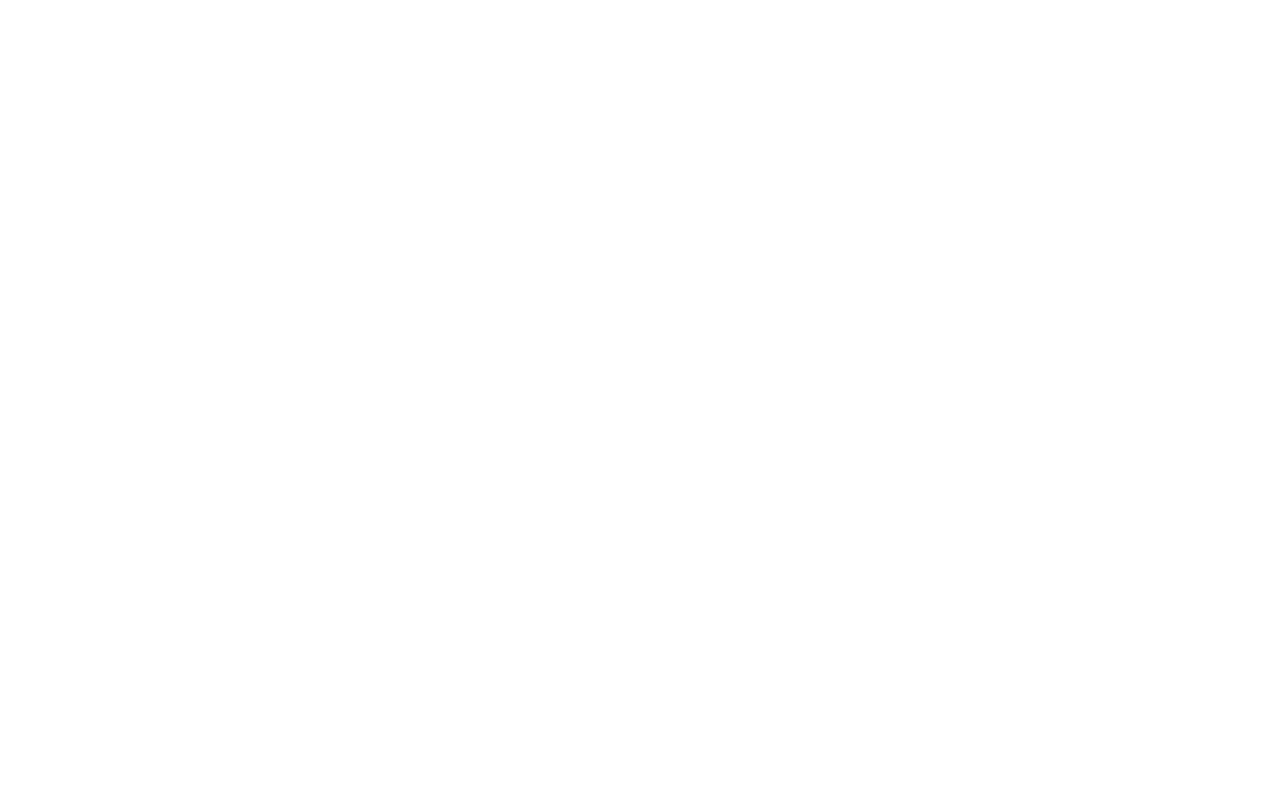
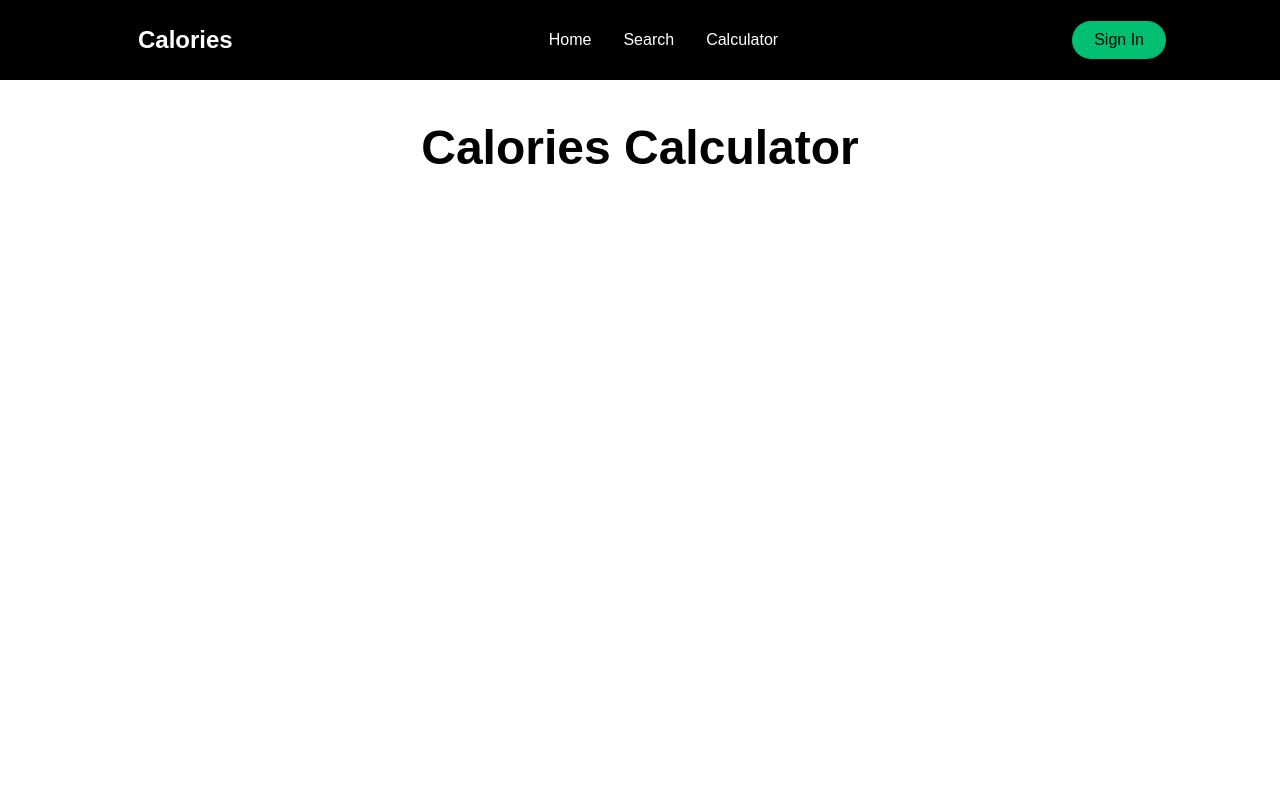
Before and after one commit to ApichayaT/FinalProject, a React (Create React App) app: page /calculator in a window 1280 px wide. Before the commit this address had no page. Shown: the top 800 px of the page. Built offline with nearby package versions, Linux system fonts and the light colour scheme.

Commit message:
cal navbar

```diff
--- a/src/App.js
+++ b/src/App.js
@@ -3,12 +3,15 @@
 import { BrowserRouter as Router, Route, Routes } from 'react-router-dom';
 import Home from './pages';
 import SigninPage from './pages/signin'
+import CalculatorPage from './pages/calculator'
+
 
 function App() {
   return (
     <Router>
       <Routes>
         <Route path="/" element={<Home/>} exact />
+        <Route path="/calculator" element={<CalculatorPage/>} exact />
         <Route path="/signin" element={<SigninPage/>} exact />
       </Routes>
     </Router>
--- a/src/components/Calculator/CalculatorElements.js
+++ b/src/components/Calculator/CalculatorElements.js
@@ -0,0 +1,40 @@
+import styled from "styled-components";
+import { Link } from "react-router-dom";
+
+
+export const CalH1 = styled.h1`
+    color: #000;
+    font-size: 48px;
+    text-align: center;
+    margin: 120px 0;
+
+    @media screen and (max-width: 768px) {
+        font-size: 40px;
+    }
+
+    @media screen and (max-width: 480px) {
+        font-size: 32px;
+    }
+`
+export const Container = styled.div`
+    min-height: 692px;
+    // position: fixed;
+    // bottom: 0;
+    // left: 0;
+    // right: 0;
+    // top: 0;
+    // z-index: 0;
+    // overflow: hidden;
+    // background: linear-gradient(
+    //     180deg,
+    //     rgba(1, 147, 86, 1) 0%,
+    //     rgba(10, 201, 122, 1) 100%
+    // )
+    background: #fff;
+`
+
+export const FormLabel = styled.label`
+    margin-bottom: 8px;
+    font-size: 14px;
+    color: #fff;
+`
--- a/src/components/Calculator/index.js
+++ b/src/components/Calculator/index.js
@@ -0,0 +1,51 @@
+import React from 'react'
+import { CalH1, Container } from './CalculatorElements'
+// import Radio from '@mui/material/Radio';
+// import RadioGroup from '@mui/material/RadioGroup';
+// import FormControlLabel from '@mui/material/FormControlLabel';
+// import FormControl from '@mui/material/FormControl';
+// import FormLabel from '@mui/material/FormLabel';
+// import Box from '@mui/material/Box';
+// import TextField from '@mui/material/TextField';
+// import Button from '@mui/material/Button';
+// import Stack from '@mui/material/Stack';
+
+export const Calculator = () => {
+  return (
+    <>
+    <Container>
+      <CalH1>Calories Calculator</CalH1>
+      {/* <FormControl>
+        <FormLabel id="demo-row-radio-buttons-group-label">Gender</FormLabel>
+      <RadioGroup
+        row
+        aria-labelledby="demo-row-radio-buttons-group-label"
+        name="row-radio-buttons-group"
+      >
+        <FormControlLabel value="female" control={<Radio />} label="Female" />
+        <FormControlLabel value="male" control={<Radio />} label="Male" />
+      </RadioGroup>
+    </FormControl>
+
+    <Box
+      component="form"
+      sx={{
+        '& > :not(style)': { m: 1, width: '25ch' },
+      }}
+      noValidate
+      autoComplete="off"
+    />
+      <FormLabel >Weight</FormLabel>
+      <TextField id="outlined-basic" label="kg" variant="outlined" />
+      <FormLabel >Height</FormLabel>
+      <TextField id="outlined-basic" label="cm" variant="outlined" />
+      <FormLabel >Age</FormLabel>
+      <TextField id="outlined-basic" label="year" variant="outlined" />
+      <Stack direction="row" spacing={2}>
+        <Button variant="outlined">Calculate</Button>
+      </Stack>     */}
+      </Container>
+    </>
+  )
+}
+ export default Calculator
--- a/src/components/InfoSection/Data.js
+++ b/src/components/InfoSection/Data.js
@@ -1,5 +1,5 @@
 export const homeObjOne = {
-    id: 'search',
+    id: 'search1',
     lightBg: false,
     lightText: true,
     lightTextDesc: true,
--- a/src/components/Navbar/NavbarElements.js
+++ b/src/components/Navbar/NavbarElements.js
@@ -3,7 +3,8 @@
 import { Link as LinkS } from 'react-scroll'
 
 export const Nav = styled.nav`
-    background: ${({scrollNav}) => (scrollNav ? '#000' : 'transpaarent')}
+    // background: ${({scrollNav}) => (scrollNav ? '#000' : 'transpaarent')}
+    background: #000;
     height: 80px;
     margin-top: -80px;
     display: flex;
--- a/src/components/Navbar/index.js
+++ b/src/components/Navbar/index.js
@@ -51,7 +51,7 @@
               >Home</NavLinks>
             </NavItem>
             <NavItem>
-              <NavLinks to="search"
+              <NavLinks to="search1"
               smooth={true}
               duration={500}
               spy={true}
--- a/src/pages/calculator.js
+++ b/src/pages/calculator.js
@@ -0,0 +1,22 @@
+import React, {useState} from 'react'
+import Calculator from '../components/Calculator'
+import Navbar from '../components/Navbar'
+import Footer from '../components/Footer'
+
+const CalculatorPage = () => {
+    const [isOpen, setIsOpen] = useState(false);
+
+    const toggle = () => {
+        setIsOpen(isOpen);
+    }
+
+  return (
+    <>
+        <Navbar />
+        <Calculator />
+        <Footer />
+    </>
+  )
+}
+
+export default CalculatorPage
```
